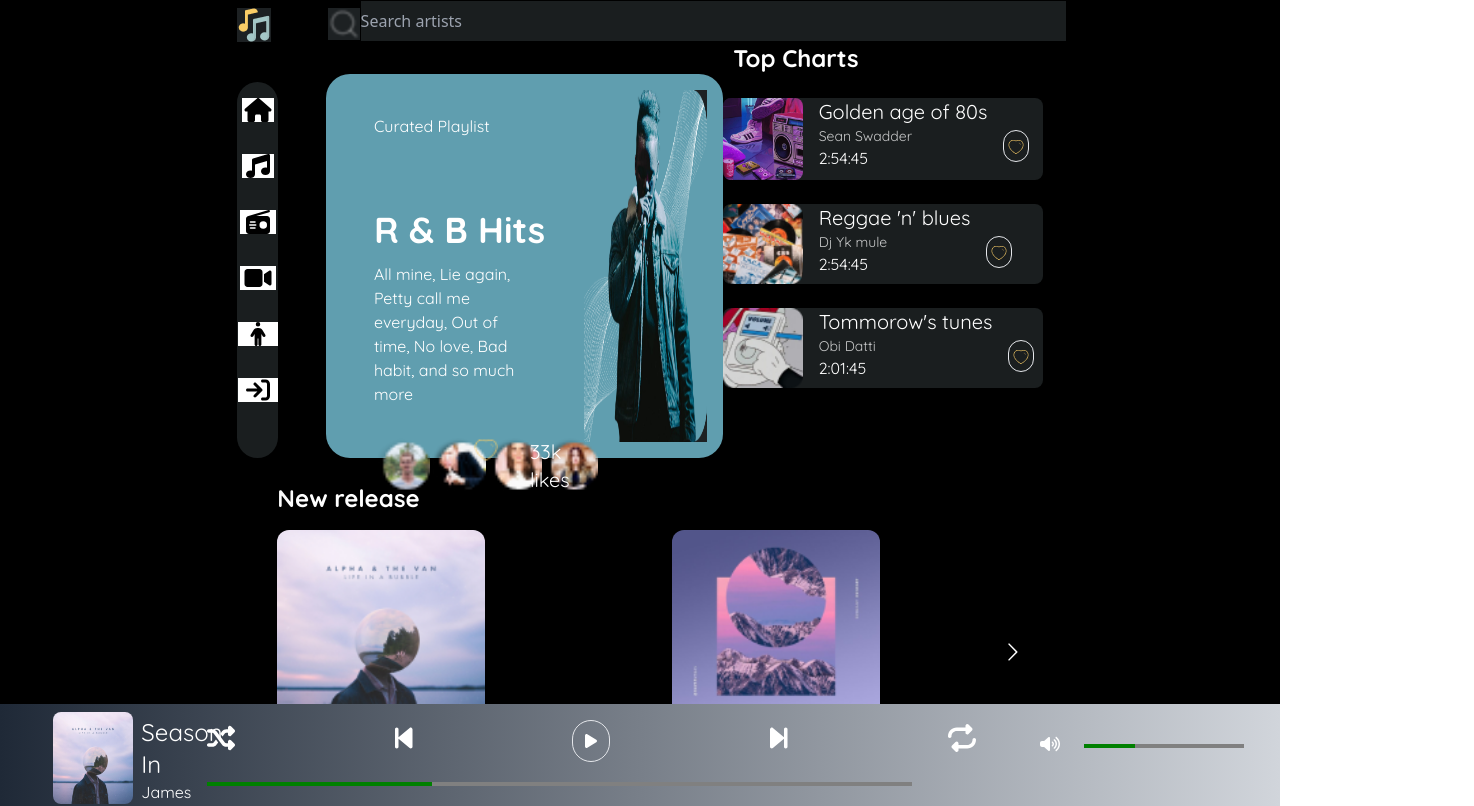
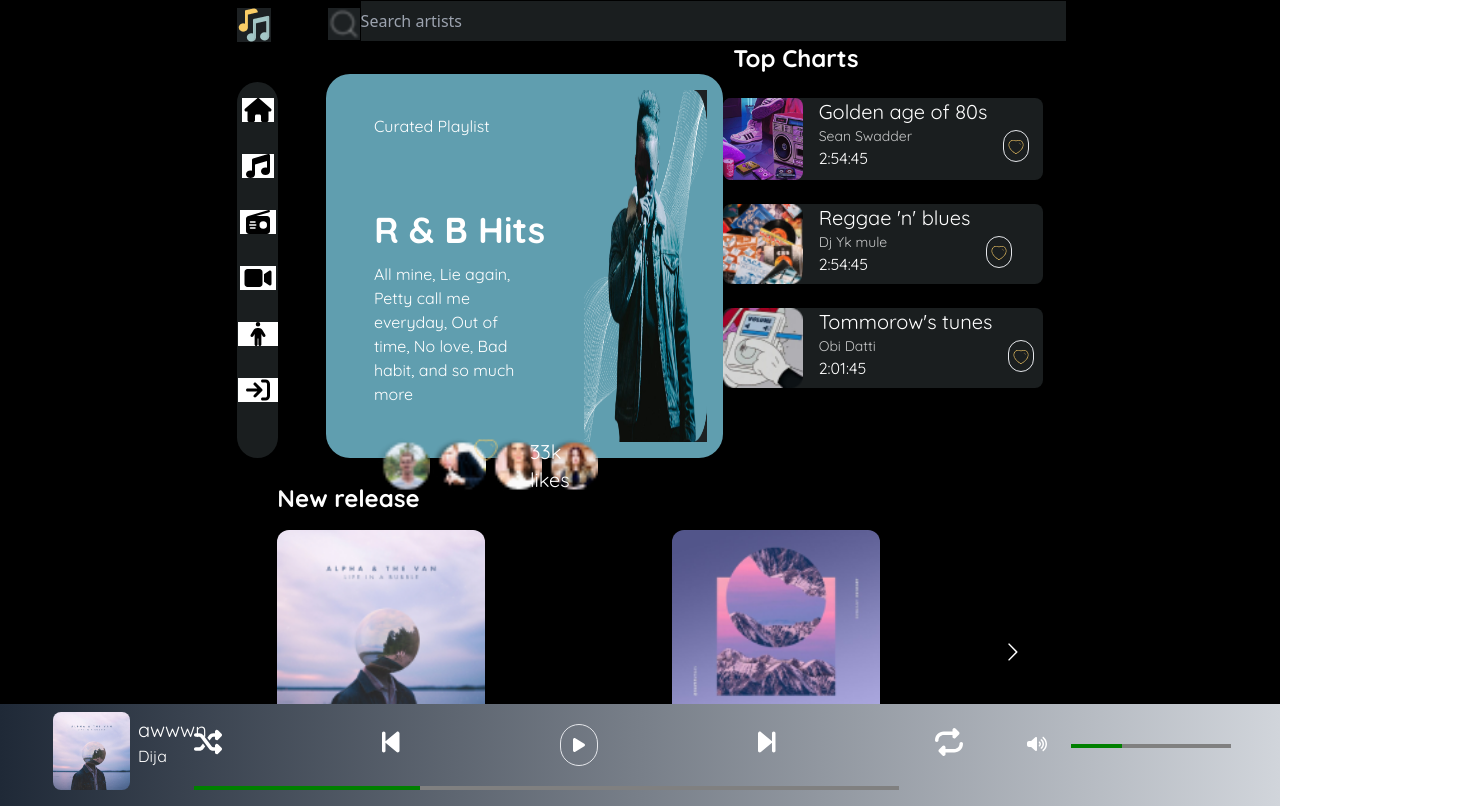
Before and after one commit to Opeyemil-code/spotify, a React (Vite) app: page / in a window 1280 px wide. Shown: the top 806 px of the page, 1474 px wide, since content can reach past the window. Built offline with nearby package versions, Linux system fonts and the light colour scheme; no server answers.

Commit message:
i was able to add the pause and play function here as well as adding music folder to collection section

```diff
--- a/src/album/playlist/Display.jsx
+++ b/src/album/playlist/Display.jsx
@@ -1,12 +1,30 @@
 import React from "react";
 import {faEllipsisV, faHeart, faListUl} from '@fortawesome/free-solid-svg-icons'
 import { FontAwesomeIcon } from "@fortawesome/react-fontawesome";
-import useSound from "use-sound";
+import { useState, useRef } from "react";
+import playData from "./playData";
 
 
 export default function Display(props) {
+
+  const audioEle = useRef()
+
+  const [isPlaying,setIsPlaying] = useState(false)
+  //const [currentSong, setCurrentSong] = useState(playData[0])
+
+  function playMusic(params) {
+       if (isPlaying) {
+        audioEle.current.play()
+        setIsPlaying(false)
+       } else {
+        audioEle.current.pause()
+        setIsPlaying(true)
+       }
+  }
+
     return(
-        <div className="flex flex-row mt-10 bg-dark lg:space-x-40 h-12 rounded-lg space-x-4 lg:w-auto  mx-auto font-quicksand w-11/12">
+        <div className="flex flex-row mt-10 bg-dark lg:space-x-40 h-12 rounded-lg space-x-4   mx-auto font-quicksand w-11/12 lg:w-full" onClick={playMusic}>
+
 
             <div className="flex-row flex lg:space-x-4 space-x-1">
                 <img src={props.display.img} alt="" className="w-10  rounded-lg"/>
@@ -28,6 +46,9 @@ export default function Display(props) {
             <FontAwesomeIcon icon={faEllipsisV} className="mr-4"/>
            </div>
 
+           <audio src={props.display.src} ref={audioEle}/>
+
         </div>
+
     )
 }
--- a/src/album/playlist/map.jsx
+++ b/src/album/playlist/map.jsx
@@ -13,6 +13,6 @@ const mapover = playData.map(
 
 
     return(
-        <div className="bg-whi mx-auto lg:w-2/3 flex flex-col space-y-6 w-">{mapover}</div>
+        <div className="bg-whit mx-auto lg:w-2/3 flex flex-col space-y-6 w-">{mapover}</div>
     )
 }
--- a/src/album/playlist/playData.jsx
+++ b/src/album/playlist/playData.jsx
@@ -6,7 +6,8 @@ export default [
         text : 'love',
         type : 'Single',
         duration : '2:56',
-        icon : '/icons/Viewchart/more-vertical.png'
+        icon : '/icons/Viewchart/more-vertical.png',
+        src : '/music/03WetDreamz-Copy.mp3',
     },
     {
         id: 2,
@@ -15,7 +16,8 @@ export default [
         text : 'Alarm clock',
         type : 'Burna',
         duration : '3:45',
-        icon : '/icons/Viewchart/more-vertical.png'
+        icon : '/icons/Viewchart/more-vertical.png',
+        src : '/music/1 - Another Level - Copy.mp3',
     },
     {
         id: 3,
@@ -24,7 +26,8 @@ export default [
         text : 'Stand strong',
         type : 'Davido',
         duration : '3:55',
-        icon : '/icons/Viewchart/more-vertical.png'
+        icon : '/icons/Viewchart/more-vertical.png',
+        src : '/music/Burna_Boy_Deja_Vu_9jaflaver.com_.mp3',
     },
     {
         id: 4,
@@ -33,7 +36,8 @@ export default [
         text : 'comfort',
         type : 'Vector',
         duration : '3:02',
-        icon : 'icons/Viewchart/more-vertical.png'
+        icon : 'icons/Viewchart/more-vertical.png',
+        src : "/music/Drake - God's Plan.mp3",
     },
     {
         id: 5,
@@ -42,7 +46,8 @@ export default [
         text : 'Mind Games',
         type : 'Vector',
         duration : '3:03',
-        icon : 'icons/Viewchart/more-vertical.png'
+        icon : 'icons/Viewchart/more-vertical.png',
+        src : '/music/Demmie-Vee-–-Tiff.mp3'
     },
     {
         id: 6,
@@ -51,6 +56,7 @@ export default [
         text : 'Mighty wine',
         type : 'wizkid',
         duration : '2:56',
-        icon : 'icons/Viewchart/more-vertical.png'
+        icon : 'icons/Viewchart/more-vertical.png',
+        src : '/music/Cheque-Ft.-Davido-Wale-Zoom-Remix - Copy.mp3'
     }
 ]
--- a/src/playing/play.jsx
+++ b/src/playing/play.jsx
@@ -1,29 +1,54 @@
 import React from "react";
-import {useState,useEffect } from "react";
-import useSound from "use-sound";
+import {useState,useEffect, useRef} from "react";
+//import useSound from "use-sound";
 import { faBackwardStep, faForwardStep, faPause, faPhoneVolume, faPlay, faRepeat, faShuffle, faVolumeHigh } from '@fortawesome/free-solid-svg-icons'
 import { FontAwesomeIcon } from "@fortawesome/react-fontawesome";
-//mport Music from '/playData.jsx'
+import AudioData from './playData.jsx';
 
 
 export default function Playing(params) {
 
+    const [songs, setSong] = useState(AudioData)
+
     const [isPlaying, setisPlaying] = useState(false);
-    const [play,{pause, duration, sound}] = useSound('/music/03WetDreamz-Copy.mp3')
+
+    const [currentSong, setCurrentSong] = useState(AudioData[1])
+
+
+    const audioEl = useRef()
 
     function PlayingBtn(params) {
         if (isPlaying) {
-            pause()
+            audioEl.current.pause()
             setisPlaying(false)
         } else {
-            play()
+            audioEl.current.play()
             setisPlaying(true)
         }
     }
 
 
+    let currentSongIndex = 0
 
-    return(
+    function PrevBtn(params) {
+        if (currentSongIndex > 0 ) {
+
+
+        }
+    }
+
+
+    function onPlaying(params) {
+       const duration = audioEl.current.duration;
+       const ct = audioEl.current.currentTime;
+
+       setCurrentSong({...currentSong, "progress":ct/duration * 100, "length" : duration})
+    }
+
+
+
+    return (
+
     <section className="bg-red-900  text-red-800 z-99">
 
     <div className="bg-gradient-to-r from-gray-800 to-gray-300 top- bottom-0   fixed lg:top-96 lg:mt-80 left-0 right-0 z-50 mx-auto lg:h-40 text-white h-28">
@@ -33,20 +58,22 @@ export default function Playing(params) {
        <div className="flex mt-2 flex-row space-x-2 lg:w-60 bg-green-30 w-60 bg-whit">
          <img src="/images/Rectangle14.png" alt="" className="w-20 rounded-lg "/>
          <div className="mt-1">
-                    <h1 className="text-2xl">Season In</h1>
-                    <p>James</p>
+             <h1 className="text-xl">{currentSong.title}</h1>
+             <p>{currentSong.artiste}</p>
          </div>
        </div>
 
 
        <div className="flex lg:flex-col w-2/3 bg-whit lg:space-y-5 flex-row absolute top-0 lg:relative lg:mt-0 mt-6">
 
+       <audio src={currentSong.src} ref={audioEl} onTimeUpdate={onPlaying}/>
+
          <div className="flex flex-row lg:space-x-40 mt-4 mx-auto lg:ml-0 ml-48 space-x-4">
          <FontAwesomeIcon icon={faShuffle} className="lg:block hidden h-7 mt-1"/>
          <FontAwesomeIcon icon={faBackwardStep} className="lg:block hidden h-7 mt-1"/>
          <div className="border px-3 py-2 rounded-full hover:bg-yellow-300" onClick={PlayingBtn}>
          {
-                    isPlaying ? <FontAwesomeIcon icon={faPause} className="" onClick={PlayingBtn}/> : <FontAwesomeIcon icon={faPlay} onClick={PlayingBtn}/>
+             isPlaying ? <FontAwesomeIcon icon={faPause} className="h-5" onClick={PlayingBtn}/> : <FontAwesomeIcon icon={faPlay} onClick={PlayingBtn}/>
          }
          </div>
          <FontAwesomeIcon icon={faForwardStep} className="lg:block  h-7 mt-1"/>
@@ -75,4 +102,10 @@ export default function Playing(params) {
 
  </section>
 )
+
 }
+
+
+
+
+// const [play,{pause, duration, sound}] = useSound('/music/03WetDreamz-Copy.mp3')
--- a/src/playing/playData.jsx
+++ b/src/playing/playData.jsx
@@ -1,18 +1,25 @@
 export default [
     {
-
-        src : '/music/03WetDreamz-Copy.mp3'
+        id : 0,
+        img: '/images/Rectangle16.png',
+        src : '/music/03WetDreamz-Copy.mp3',
+        artiste : 'J cole',
+        title : 'wet dreams'
     },
     {
-        src : '/music/Dija-Awww_Naijaloaded.mp3'
+        id : 1,
+        img: '/images/Rectangle20.png',
+        src : '/music/Dija-Awww_Naijaloaded.mp3',
+        title : 'awwwn',
+        artiste : 'Dija'
     },
     {
-        src : '/music/Dija-Awww_Naijaloaded.mp3'
+        id : 2,
+        img: '/images/Rectangle20.png',
+        src : '/music/Drake - Toosie Slide.mp3',
+        artiste : 'Drake',
+        title : 'toosie slide'
     },
-    {
-        src : "/music/Drake - God's Plan.mp3"
-    },
-
 ]
 
 
```
Lines whose indentation alone changed are shown as unchanged.
